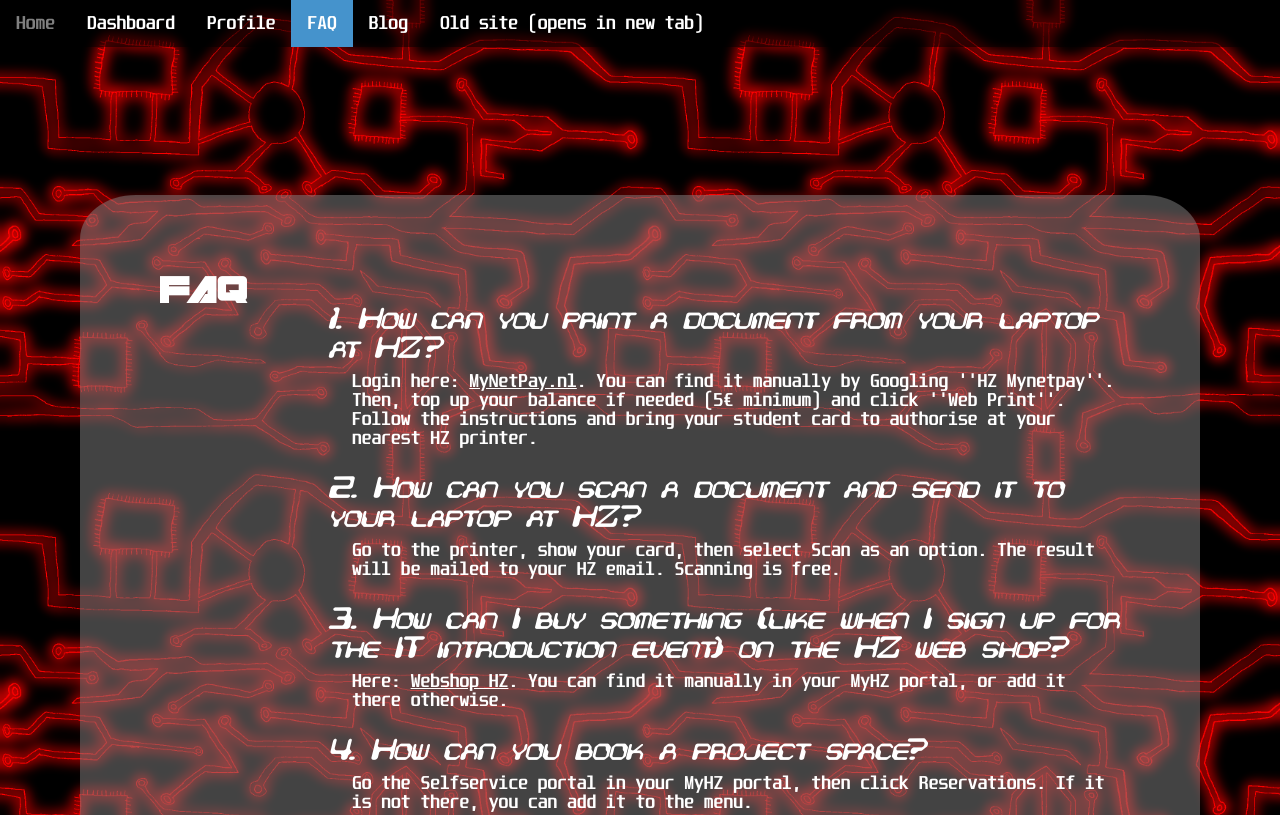
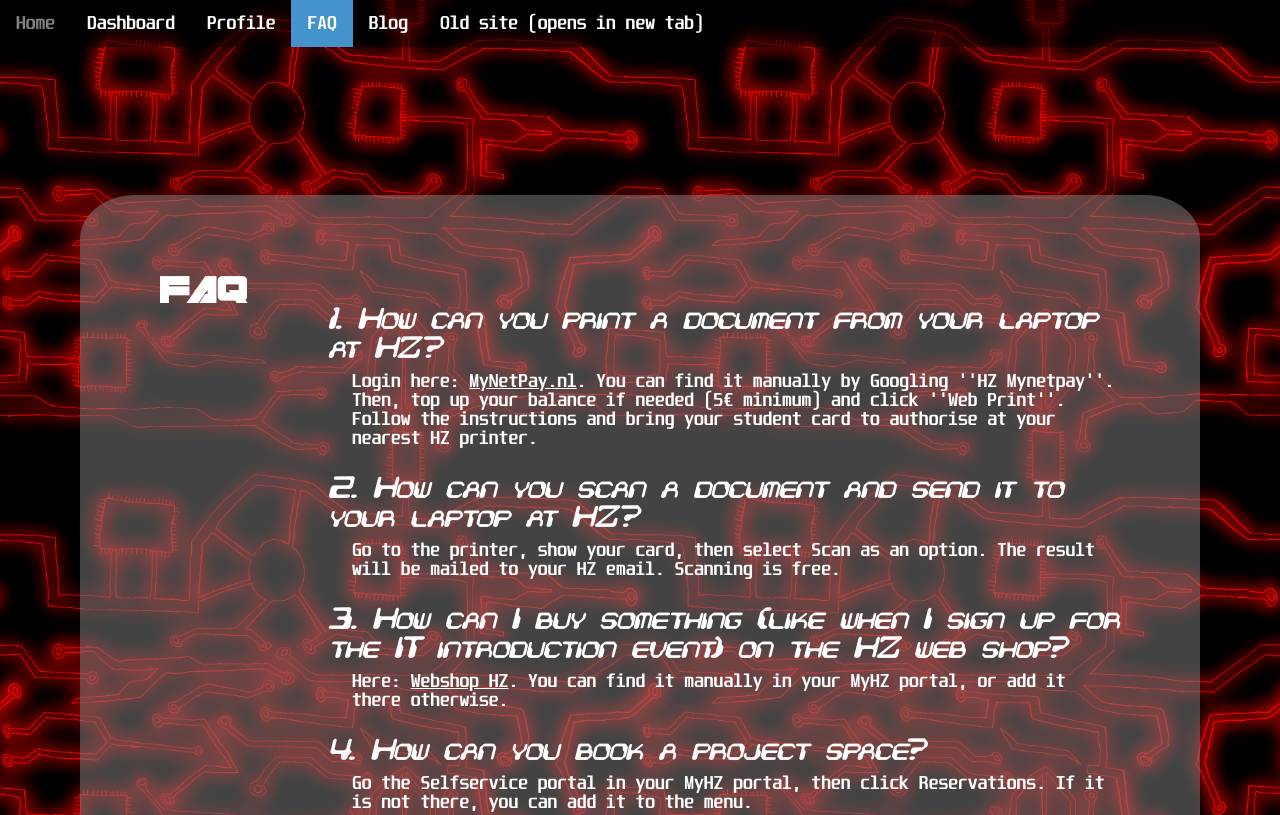
Before and after one commit to Roos-Skywalker/PCO, a plain HTML site: page faq/index.html in a window 1280 px wide. Shown: the top 815 px of the page. Drawn offline with Linux system fonts and the light colour scheme.

Commit message:
Fixed seamless texture

```diff
--- a/css/style.css
+++ b/css/style.css
@@ -170,7 +170,7 @@
   background-image: url("../resources/kibbeling_day.jpg");
 }
 #thursday {
-  background-image: url("../resources/wallpaper_thing_horizontal.png");
+  background-image: url("../resources/red_circuitry.png");
   background-size:contain;
   background-repeat: repeat;
 }
```
Also changed, not shown: resources/red_circuitry.png (added), resources/wallpaper_thing_horizontal.png (deleted).
